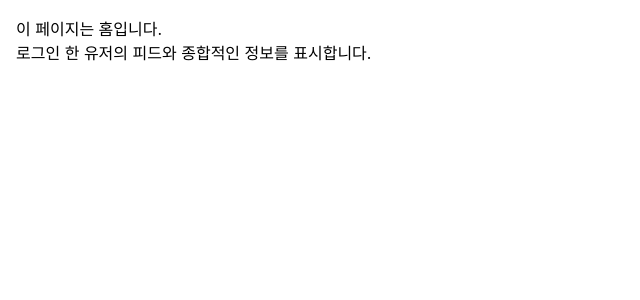
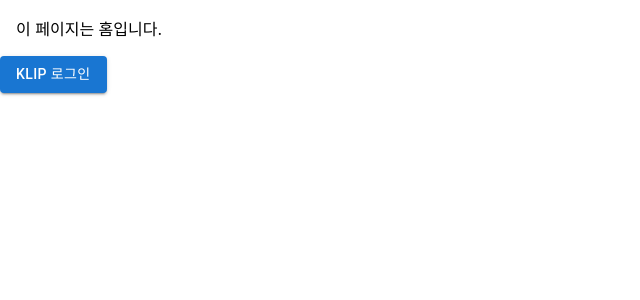
Before and after one commit to codestates/klip-login, a React (Create React App) app: page / in a window 1280 px wide. Shown: the top 300 px of the page, without its empty margins (0-640 px from the left). Built offline with nearby package versions, Linux system fonts and the light colour scheme.

Commit message:
Add login component in home

```diff
--- a/src/routes/home/Home.js
+++ b/src/routes/home/Home.js
@@ -1,14 +1,13 @@
 import React from 'react';
 import { Box } from '@mui/material';
+
+import KlipLoginButton from '../../components/KlipLoginButton';
 
 export default function Home() {
     return (
         <Box>
-            <Box sx={{ p: 2 }}>
-                이 페이지는 홈입니다.
-                <br />
-                로그인 한 유저의 피드와 종합적인 정보를 표시합니다.
-            </Box>
+            <Box sx={{ p: 2 }}>이 페이지는 홈입니다.</Box>
+            <KlipLoginButton url="http://naver.com" />
         </Box>
     );
 }
```
